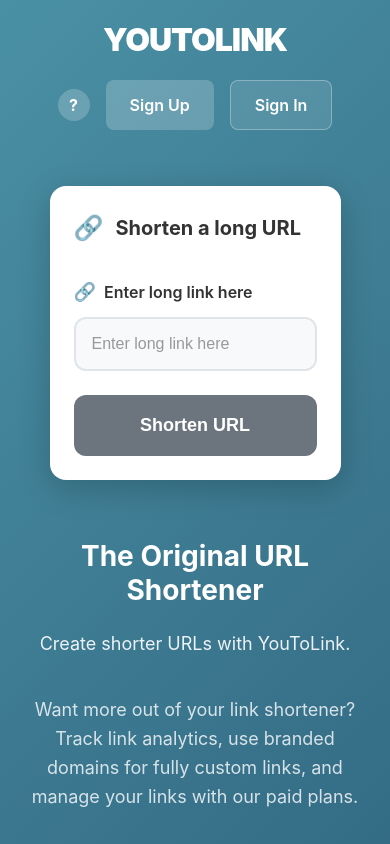
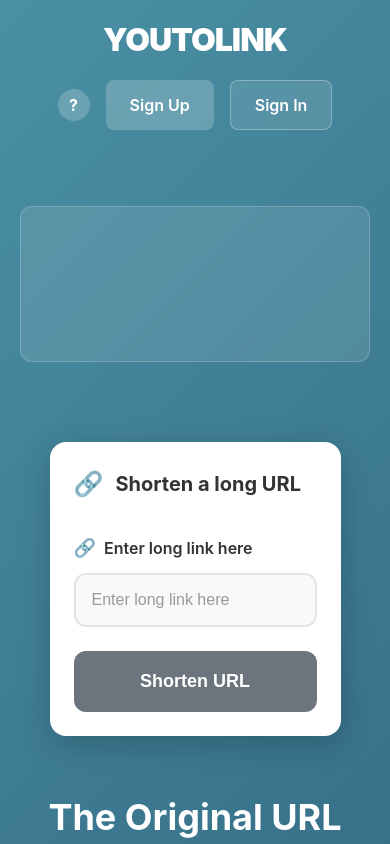
Before and after one commit to dkgohel/YouToLink, a React (Create React App) app in the folder client/: page / in a window 390 px wide. Shown: the top 844 px of the page. Built offline with nearby package versions, Linux system fonts and the light colour scheme; no server answers.

Commit message:
Add Google AdSense integration with responsive banner ads for free users

```diff
--- a/client/public/index.html
+++ b/client/public/index.html
@@ -7,6 +7,9 @@
     <meta name="theme-color" content="#0066cc" />
     <meta name="description" content="You To Link - Free URL shortener to create short links. Shorten long URLs and generate QR codes instantly." />
     <title>You To Link - Free URL Shortener</title>
+
+    <!-- Google AdSense -->
+    <script async src="https://pagead2.googlesyndication.com/pagead/js/adsbygoogle.js?client=ca-pub-YOUR_PUBLISHER_ID" crossorigin="anonymous"></script>
   </head>
   <body>
     <noscript>You need to enable JavaScript to run this app.</noscript>
--- /dev/null
+++ b/client/src/components/AdBanner.tsx
@@ -0,0 +1,39 @@
+import React, { useEffect } from 'react';
+
+interface AdBannerProps {
+  adSlot: string;
+  adFormat?: string;
+  style?: React.CSSProperties;
+  className?: string;
+}
+
+const AdBanner: React.FC<AdBannerProps> = ({
+  adSlot,
+  adFormat = 'auto',
+  style = {},
+  className = ''
+}) => {
+  useEffect(() => {
+    try {
+      // @ts-ignore
+      (window.adsbygoogle = window.adsbygoogle || []).push({});
+    } catch (error) {
+      console.log('AdSense error:', error);
+    }
+  }, []);
+
+  return (
+    <div className={`ad-container ${className}`} style={style}>
+      <ins
+        className="adsbygoogle"
+        style={{ display: 'block', ...style }}
+        data-ad-client="ca-pub-YOUR_PUBLISHER_ID"
+        data-ad-slot={adSlot}
+        data-ad-format={adFormat}
+        data-full-width-responsive="true"
+      />
+    </div>
+  );
+};
+
+export default AdBanner;
--- a/client/src/components/Analytics.tsx
+++ b/client/src/components/Analytics.tsx
@@ -1,5 +1,6 @@
 import React, { useState, useEffect } from 'react';
 import { Link, useParams } from 'react-router-dom';
+import AdBanner from './AdBanner';
 
 interface AnalyticsProps {
   user: any;
@@ -102,7 +103,7 @@
   const { url, analytics } = data;
 
   return (
-    <div className="dashboard-container">
+    <div className={`dashboard-container ${user?.subscription === 'premium' ? 'premium-user' : ''}`}>
       <div className="dashboard-header">
         <Link to="/" className="dashboard-logo">YOUTOLINK</Link>
         <div style={{ display: 'flex', alignItems: 'center', gap: '20px' }}>
@@ -143,6 +144,13 @@
             <div className="stat-label">Created</div>
           </div>
         </div>
+
+        {/* Analytics Banner Ad */}
+        <AdBanner
+          adSlot="5566778899"
+          className="ad-container-dashboard"
+          style={{ minHeight: '280px' }}
+        />
 
         {/* Charts and Data */}
         <div style={{ display: 'grid', gridTemplateColumns: 'repeat(auto-fit, minmax(300px, 1fr))', gap: '20px' }}>
--- a/client/src/components/Dashboard.tsx
+++ b/client/src/components/Dashboard.tsx
@@ -1,5 +1,6 @@
 import React, { useState, useEffect, useCallback } from 'react';
 import { Link } from 'react-router-dom';
+import AdBanner from './AdBanner';
 
 interface DashboardProps {
   user: any;
@@ -72,7 +73,7 @@
   }
 
   return (
-    <div className="dashboard-container">
+    <div className={`dashboard-container ${user?.subscription === 'premium' ? 'premium-user' : ''}`}>
       <div className="dashboard-header">
         <Link to="/" className="dashboard-logo">YOUTOLINK</Link>
         <div style={{ display: 'flex', alignItems: 'center', gap: '20px' }}>
@@ -86,6 +87,13 @@
 
       <div className="dashboard-content">
         <h1 className="dashboard-title">My URLs</h1>
+
+        {/* Dashboard Banner Ad */}
+        <AdBanner
+          adSlot="1122334455"
+          className="ad-container-dashboard"
+          style={{ minHeight: '90px' }}
+        />
 
         <div className="stats-grid">
           <div className="stat-card">
--- a/client/src/components/Home.tsx
+++ b/client/src/components/Home.tsx
@@ -1,5 +1,6 @@
 import React, { useState } from 'react';
 import { Link } from 'react-router-dom';
+import AdBanner from './AdBanner';
 
 interface HomeProps {
   user: any;
@@ -83,7 +84,7 @@
   };
 
   return (
-    <div>
+    <div className={user?.subscription === 'premium' ? 'premium-user' : ''}>
       {/* Header */}
       <header className="header">
         <Link to="/" className="logo">YOUTOLINK</Link>
@@ -110,6 +111,13 @@
 
       {/* Main Content */}
       <div className="main-container">
+        {/* Top Banner Ad */}
+        <AdBanner
+          adSlot="1234567890"
+          className="ad-container"
+          style={{ minHeight: '90px', width: '100%', marginBottom: '40px' }}
+        />
+
         {/* Left Side - Form */}
         <div className="form-section">
           <div className="form-card">
@@ -221,6 +229,15 @@
               </div>
             )}
           </div>
+
+          {/* Result Ad */}
+          {shortUrl && (
+            <AdBanner
+              adSlot="0987654321"
+              className="ad-container-result"
+              style={{ minHeight: '250px' }}
+            />
+          )}
         </div>
 
         {/* Right Side - Content */}
--- a/client/src/index.css
+++ b/client/src/index.css
@@ -715,12 +715,61 @@
   }
 }
 
-@media (max-width: 480px) {
-  .stats-grid {
-    grid-template-columns: 1fr;
+/* AdSense Styling */
+.ad-container {
+  margin: 32px 0;
+  padding: 16px;
+  background: rgba(255, 255, 255, 0.1);
+  border-radius: 12px;
+  border: 1px solid rgba(255, 255, 255, 0.2);
+  text-align: center;
+}
+
+.ad-container-dashboard {
+  background: white;
+  border: 1px solid #e1e5e9;
+  margin: 24px 0;
+}
+
+.ad-container-result {
+  background: rgba(40, 167, 69, 0.1);
+  border: 1px solid rgba(40, 167, 69, 0.2);
+  margin: 24px 0;
+}
+
+.ad-banner-horizontal {
+  min-height: 90px;
+  width: 100%;
+}
+
+.ad-banner-square {
+  min-height: 250px;
+  width: 100%;
+  max-width: 300px;
+  margin: 0 auto;
+}
+
+.ad-banner-large {
+  min-height: 280px;
+  width: 100%;
+}
+
+/* Hide ads for premium users */
+.premium-user .ad-container {
+  display: none !important;
+}
+
+@media (max-width: 768px) {
+  .ad-container {
+    margin: 20px 0;
+    padding: 12px;
   }
 
-  .main-title {
-    font-size: 28px;
+  .ad-banner-horizontal {
+    min-height: 50px;
+  }
+
+  .ad-banner-square {
+    min-height: 200px;
   }
 }
```
